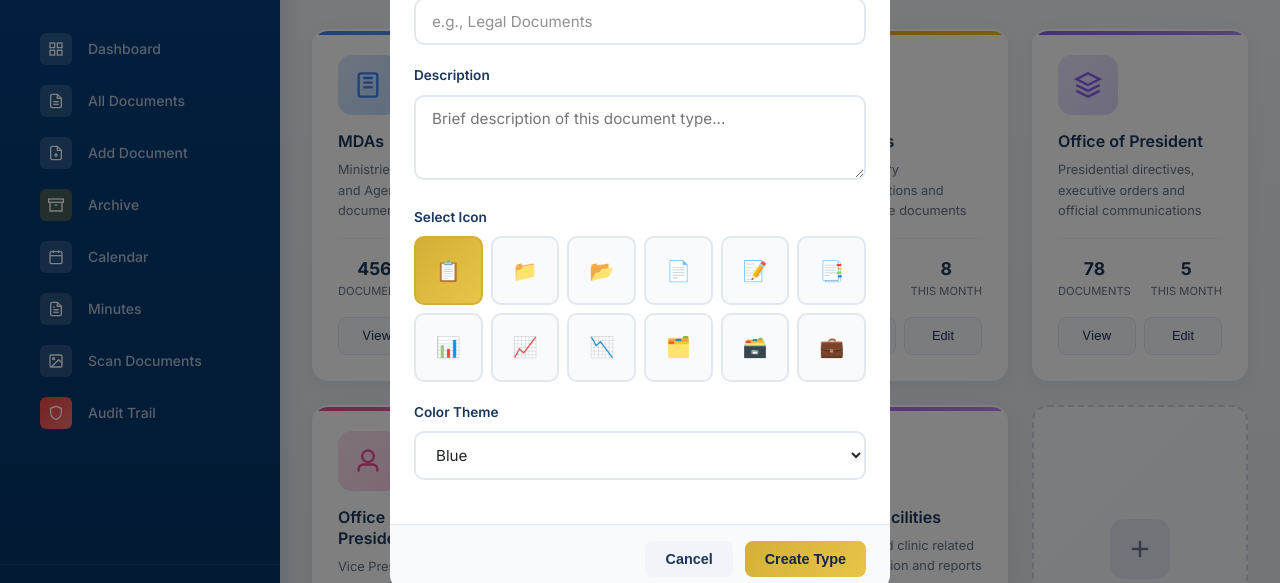
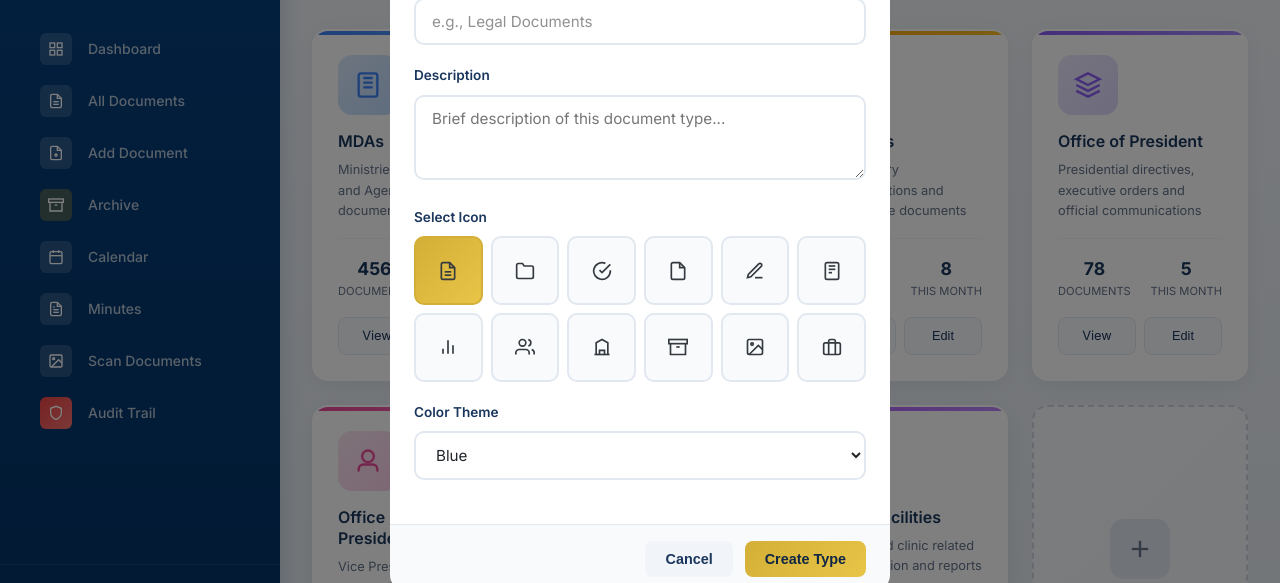
Before and after one commit to Malaikamadi/MOH-Archiving-System, a plain HTML site: page document-types.html in a window 1280 px wide. Both pictures are taken after a click on the button "Add New Type". Shown: the part 169-752 px from the top of the page. Drawn offline with Linux system fonts and the light colour scheme.

Commit message:
Replace emoji icons with SVG icons in the document type icon selector.

```diff
--- a/document-types.html
+++ b/document-types.html
@@ -996,18 +996,75 @@
                 <div class="form-group">
                     <label>Select Icon</label>
                     <div class="icon-selector">
-                        <div class="icon-option selected">📋</div>
-                        <div class="icon-option">📁</div>
-                        <div class="icon-option">📂</div>
-                        <div class="icon-option">📄</div>
-                        <div class="icon-option">📝</div>
-                        <div class="icon-option">📑</div>
-                        <div class="icon-option">📊</div>
-                        <div class="icon-option">📈</div>
-                        <div class="icon-option">📉</div>
-                        <div class="icon-option">🗂️</div>
-                        <div class="icon-option">🗃️</div>
-                        <div class="icon-option">💼</div>
+                        <div class="icon-option selected"><svg viewBox="0 0 24 24" width="20" height="20" fill="none"
+                                stroke="currentColor" stroke-width="2">
+                                <path d="M14 2H6a2 2 0 0 0-2 2v16a2 2 0 0 0 2 2h12a2 2 0 0 0 2-2V8z" />
+                                <polyline points="14 2 14 8 20 8" />
+                                <line x1="16" y1="13" x2="8" y2="13" />
+                                <line x1="16" y1="17" x2="8" y2="17" />
+                            </svg></div>
+                        <div class="icon-option"><svg viewBox="0 0 24 24" width="20" height="20" fill="none"
+                                stroke="currentColor" stroke-width="2">
+                                <path d="M22 19a2 2 0 0 1-2 2H4a2 2 0 0 1-2-2V5a2 2 0 0 1 2-2h5l2 3h9a2 2 0 0 1 2 2z" />
+                            </svg></div>
+                        <div class="icon-option"><svg viewBox="0 0 24 24" width="20" height="20" fill="none"
+                                stroke="currentColor" stroke-width="2">
+                                <path d="M22 11.08V12a10 10 0 1 1-5.93-9.14" />
+                                <polyline points="22 4 12 14.01 9 11.01" />
+                            </svg></div>
+                        <div class="icon-option"><svg viewBox="0 0 24 24" width="20" height="20" fill="none"
+                                stroke="currentColor" stroke-width="2">
+                                <path d="M14 2H6a2 2 0 0 0-2 2v16a2 2 0 0 0 2 2h12a2 2 0 0 0 2-2V8z" />
+                                <polyline points="14 2 14 8 20 8" />
+                            </svg></div>
+                        <div class="icon-option"><svg viewBox="0 0 24 24" width="20" height="20" fill="none"
+                                stroke="currentColor" stroke-width="2">
+                                <path d="M12 20h9" />
+                                <path d="M16.5 3.5a2.121 2.121 0 0 1 3 3L7 19l-4 1 1-4L16.5 3.5z" />
+                            </svg></div>
+                        <div class="icon-option"><svg viewBox="0 0 24 24" width="20" height="20" fill="none"
+                                stroke="currentColor" stroke-width="2">
+                                <rect x="4" y="2" width="16" height="20" rx="2" ry="2" />
+                                <line x1="8" y1="6" x2="16" y2="6" />
+                                <line x1="8" y1="10" x2="16" y2="10" />
+                                <line x1="8" y1="14" x2="12" y2="14" />
+                            </svg></div>
+                        <div class="icon-option"><svg viewBox="0 0 24 24" width="20" height="20" fill="none"
+                                stroke="currentColor" stroke-width="2">
+                                <line x1="18" y1="20" x2="18" y2="10" />
+                                <line x1="12" y1="20" x2="12" y2="4" />
+                                <line x1="6" y1="20" x2="6" y2="14" />
+                            </svg></div>
+                        <div class="icon-option"><svg viewBox="0 0 24 24" width="20" height="20" fill="none"
+                                stroke="currentColor" stroke-width="2">
+                                <path d="M17 21v-2a4 4 0 0 0-4-4H5a4 4 0 0 0-4 4v2" />
+                                <circle cx="9" cy="7" r="4" />
+                                <path d="M23 21v-2a4 4 0 0 0-3-3.87" />
+                                <path d="M16 3.13a4 4 0 0 1 0 7.75" />
+                            </svg></div>
+                        <div class="icon-option"><svg viewBox="0 0 24 24" width="20" height="20" fill="none"
+                                stroke="currentColor" stroke-width="2">
+                                <path d="M3 21h18" />
+                                <path d="M5 21V7l7-4 7 4v14" />
+                                <path d="M9 21v-5h6v5" />
+                            </svg></div>
+                        <div class="icon-option"><svg viewBox="0 0 24 24" width="20" height="20" fill="none"
+                                stroke="currentColor" stroke-width="2">
+                                <polyline points="21 8 21 21 3 21 3 8" />
+                                <rect x="1" y="3" width="22" height="5" />
+                                <line x1="10" y1="12" x2="14" y2="12" />
+                            </svg></div>
+                        <div class="icon-option"><svg viewBox="0 0 24 24" width="20" height="20" fill="none"
+                                stroke="currentColor" stroke-width="2">
+                                <rect x="3" y="3" width="18" height="18" rx="2" ry="2" />
+                                <circle cx="8.5" cy="8.5" r="1.5" />
+                                <polyline points="21 15 16 10 5 21" />
+                            </svg></div>
+                        <div class="icon-option"><svg viewBox="0 0 24 24" width="20" height="20" fill="none"
+                                stroke="currentColor" stroke-width="2">
+                                <rect x="2" y="7" width="20" height="14" rx="2" ry="2" />
+                                <path d="M16 21V5a2 2 0 0 0-2-2h-4a2 2 0 0 0-2 2v16" />
+                            </svg></div>
                     </div>
                 </div>
                 <div class="form-group">
```
